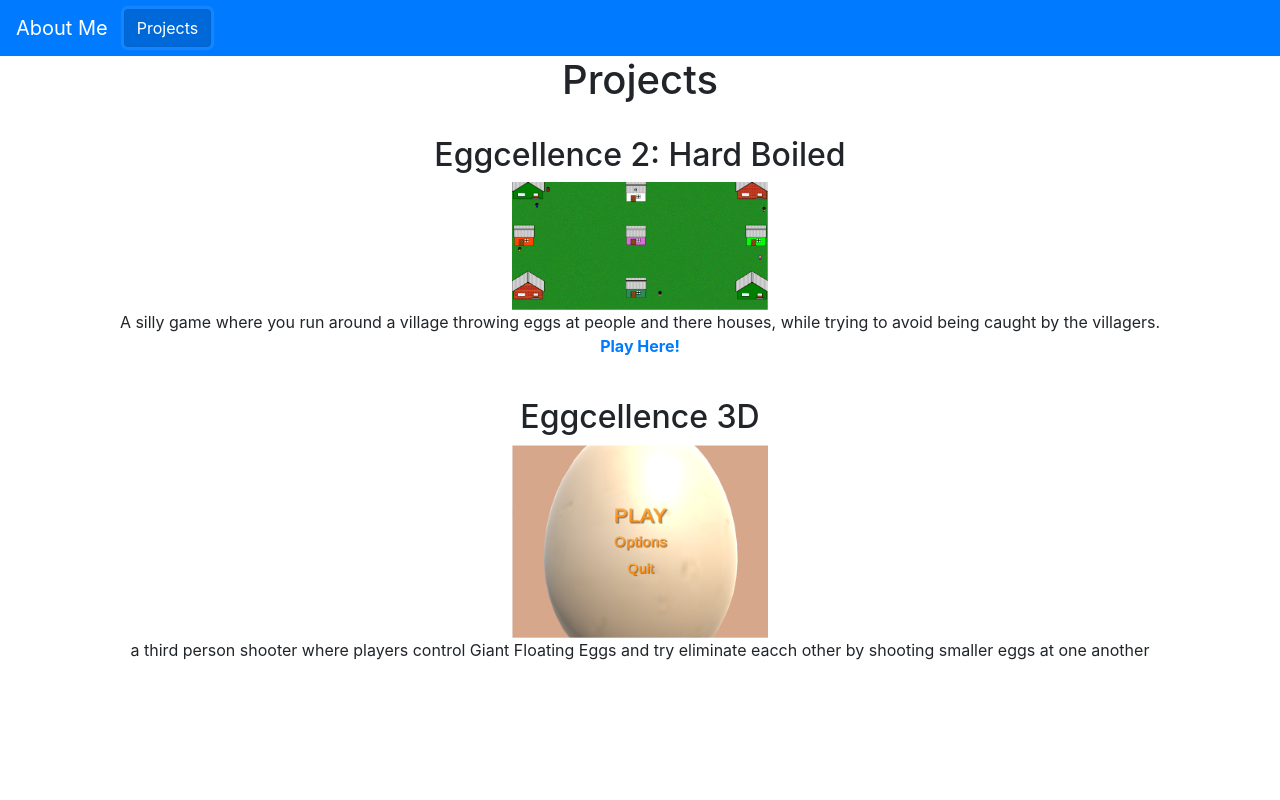
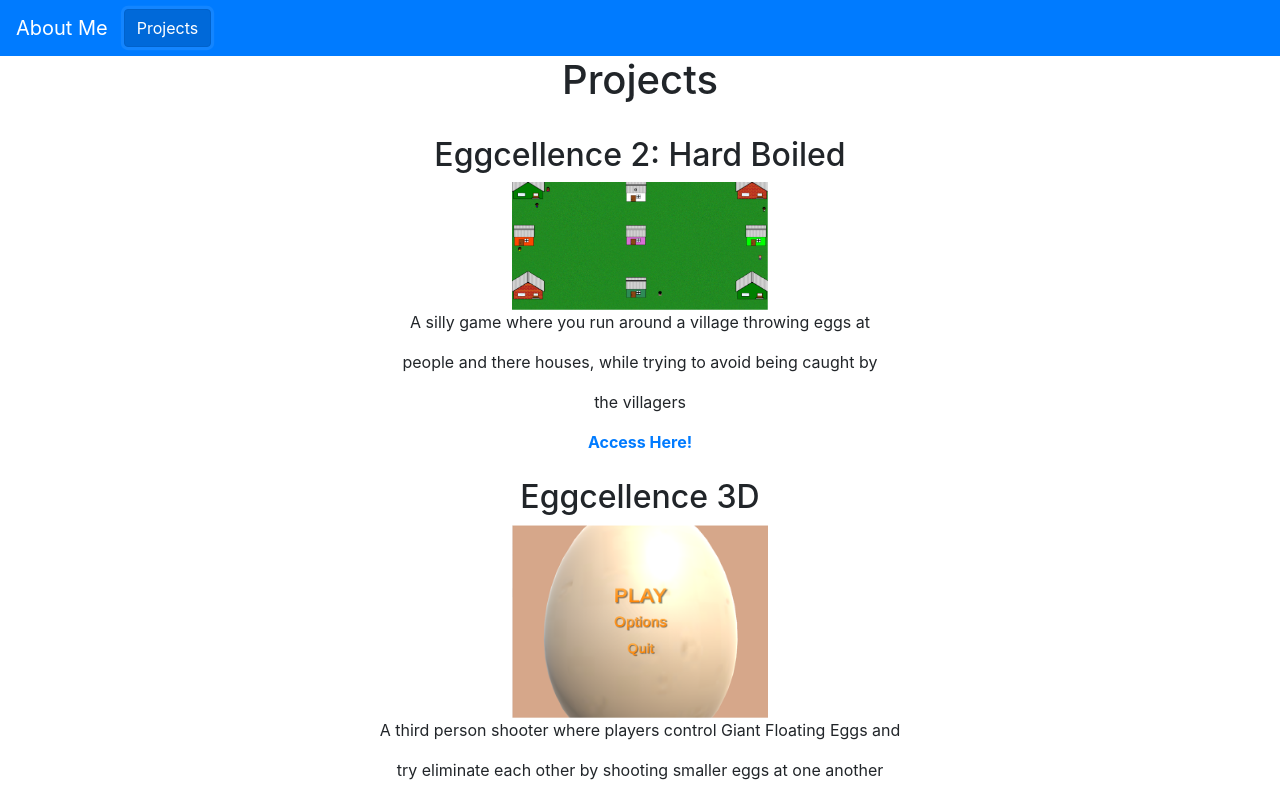
Before and after one commit to OmariLawrence/OmariLawrence.github.io, a React (Create React App) app: page / in a window 1280 px wide. Both pictures are taken after a click on the button "Projects". Shown: the top 800 px of the page. Built offline with nearby package versions, Linux system fonts and the light colour scheme.

Commit message:
made adding new items to project list easier and added new titem to said list

```diff
--- a/src/Components/Project.js
+++ b/src/Components/Project.js
@@ -1,14 +1,18 @@
 import React from 'react'
 
 function Project({project}) {
+    let newText = project.desc.split('\n').map((item, i) => {
+        return <p key={i}>{item}</p>;
+    });
     return (
         <div>
             <br/>
-            <h2>{project.name}</h2>
-            <img src={project.src} alt='egg'height="20%" width="20%"/>
+            <h2>{project.Name}</h2>
+            {project.src}
             <p>
-                {project.desc}
+                {newText}
             </p>
+            <b><a href= {project.link}>Access Here!</a></b>
         </div>
     )
 }
--- a/src/Components/Projects.js
+++ b/src/Components/Projects.js
@@ -1,39 +1,38 @@
 import React from 'react'
 import egg from './pictures/egg.png'
 import tdegg from './pictures/3degg.png'
+import SSSS from './pictures/ssss.png'
+import Project from './Project'
 
 function Projects() {
 
     const projects = [{
         id: 1,
         Name: "Eggcellence 2: Hard Boiled",
-        src: egg,
-        desc: "A silly game where you run around a village throwing eggs at people and there houses, while trying to avoid being caught by the villagers"
+        src: <img src={egg} alt='egg'height="20%" width="20%"/>,
+        desc: "A silly game where you run around a village throwing eggs at \n people and there houses, while trying to avoid being caught by \n the villagers",
+        link: "https://jormsgames.github.io/"
+    },
+    {
+        id: 2,
+        Name: "Eggcellence 3D",
+        src: <img src={tdegg} alt='tegg'height="20%" width="20%"/>,
+        desc: "A third person shooter where players control Giant Floating Eggs and \n try eliminate each other by shooting smaller eggs at one another",
+        link: "https://github.com/OmariLawrence/Eggcellence-3D"
+    },
+    {
+        id: 2,
+        Name: "SpaceShip SlingShot",
+        src: <img src={SSSS} alt='ssss'height="20%" width="20%"/>,
+        desc: "A game made for Game Developers Trinidad and Tobago January game dev event \n The game is about shooting a spaceship in such a \n way that it gets to the green planet",
+        link: "https://spaceship-slingshot.netlify.com/"
     }]
 
+    const projectList = projects.map((project,index) => <Project key={index} project={project}/>)
     return (
         <div>
-            <div>
-                <h1>Projects</h1>
-                <br/>
-                <h2>Eggcellence 2: Hard Boiled</h2>
-                <img src={egg} alt='egg'height="20%" width="20%"/>
-                <p>A silly game where you run around a village throwing eggs at
-                    people and there houses, while trying to avoid being caught by
-                    the villagers.
-                    <br></br>
-                    <b><a href= "https://jormsgames.github.io/">Play Here!</a></b>
-                </p>
-            </div>
-            <div>
-                <br/>
-                <h2>Eggcellence 3D</h2>
-                <img src={tdegg} alt='tegg'height="20%" width="20%"/>
-                <p>
-                    a third person shooter where players control Giant Floating Eggs and
-                    try eliminate eacch other by shooting smaller eggs at one another
-                </p>
-            </div>
+            <h1>Projects</h1>
+            {projectList}
         </div>
     )
 }
```
Also changed, not shown: src/Components/pictures/ssss.png (added).
